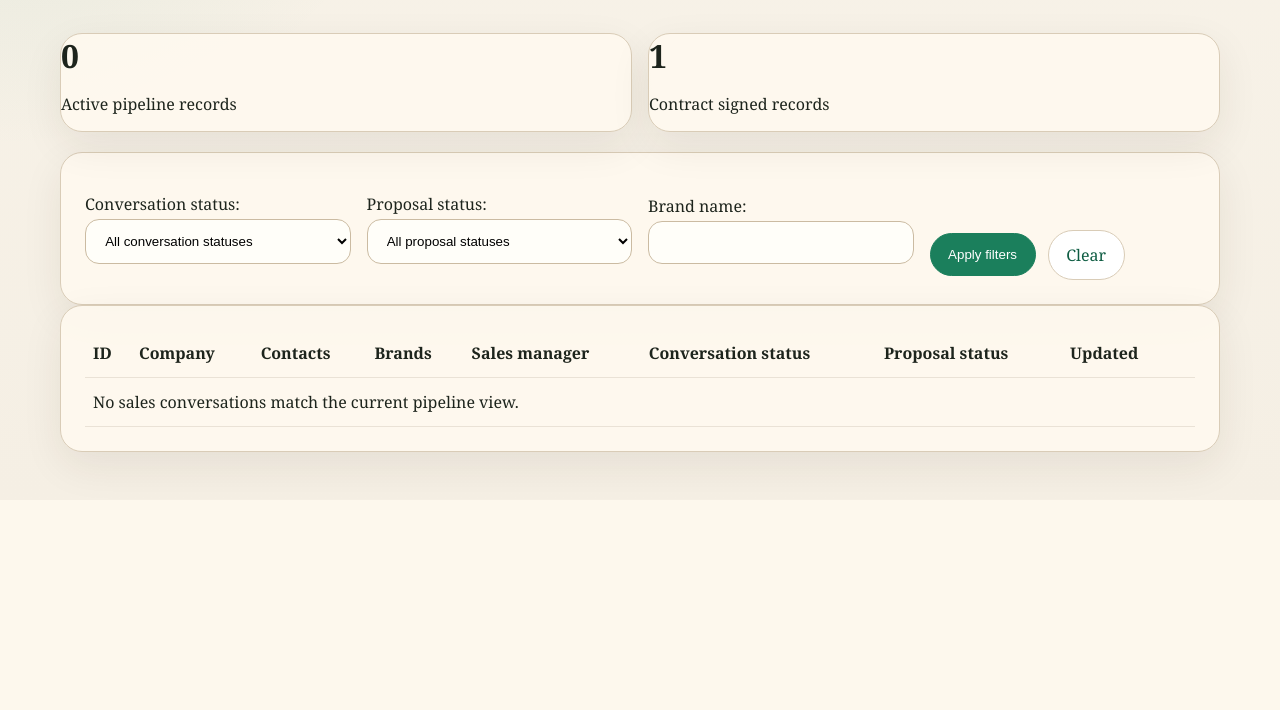
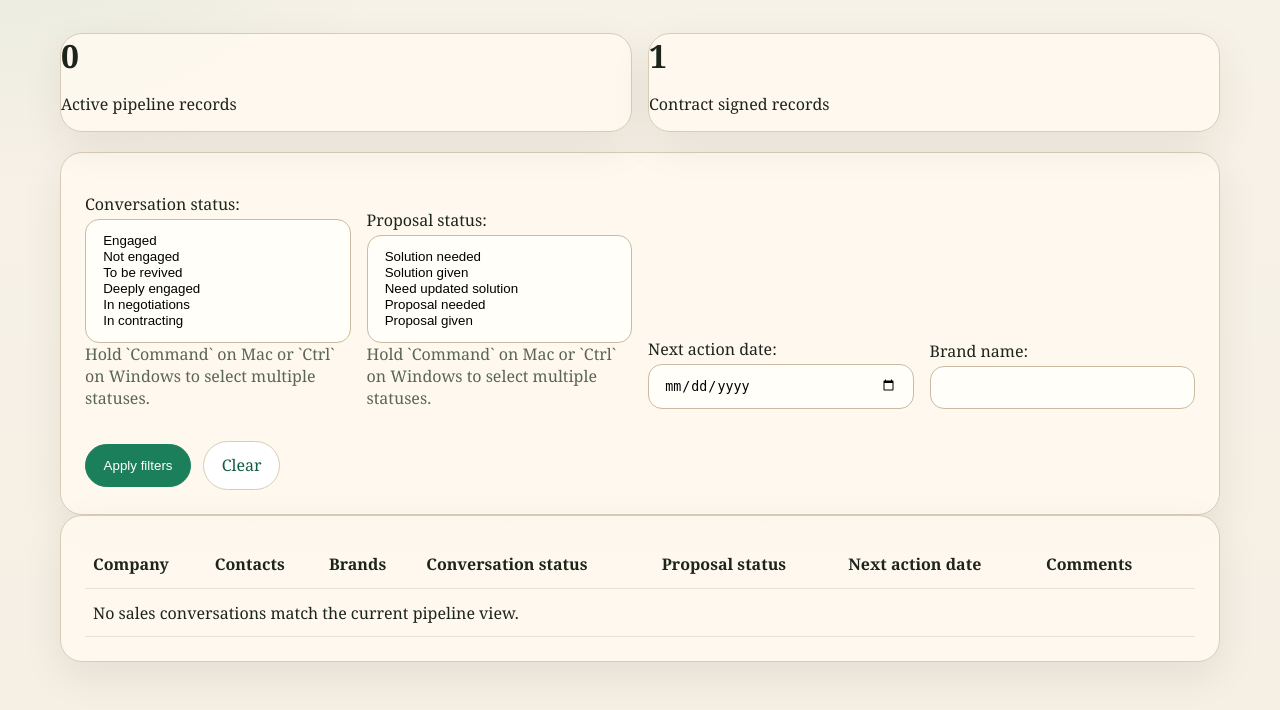
Before and after one commit to gopalakrishnanplus-creator/leadgen-tracking-system, a Django app: page /sales/ in a window 1280 px wide. Shown: the part 305-1015 px from the top of the page. Before the commit the page ends 788 px from the top, so only its background shows below. Run offline with Django 5.2, Linux system fonts and the light colour scheme; a user stored in the database is signed in; data comes from the database, SQL or seed files in the repository; tables that the repository leaves empty hold one stand-in row (values such as "Sample post"); data that the repository does not hold is empty.

Commit message:
Add sales pipeline next action filtering

```diff
--- a/leadgen/forms.py
+++ b/leadgen/forms.py
@@ -485,10 +485,12 @@ class SalesConversationForm(StyledFormMixin, forms.ModelForm):
             "assigned_sales_manager",
             "conversation_status",
             "proposal_status",
+            "next_action_date",
             "contract_signed",
             "comments",
         ]
         widgets = {
+            "next_action_date": forms.DateInput(attrs={"type": "date"}),
             "comments": forms.Textarea(attrs={"rows": 5}),
         }
 
@@ -572,15 +574,22 @@ class SalesConversationForm(StyledFormMixin, forms.ModelForm):
 
 
 class SalesConversationFilterForm(StyledFormMixin, forms.Form):
-    conversation_status = forms.ChoiceField(
+    conversation_status = forms.MultipleChoiceField(
         required=False,
-        choices=[("", "All conversation statuses"), *SalesConversation.STATUS_CHOICES],
+        choices=SalesConversation.STATUS_CHOICES,
         label="Conversation status",
+        widget=forms.SelectMultiple(attrs={"size": 6}),
     )
-    proposal_status = forms.ChoiceField(
+    proposal_status = forms.MultipleChoiceField(
         required=False,
-        choices=[("", "All proposal statuses"), *SalesConversation.PROPOSAL_STATUS_CHOICES],
+        choices=SalesConversation.PROPOSAL_STATUS_CHOICES,
         label="Proposal status",
+        widget=forms.SelectMultiple(attrs={"size": 5}),
+    )
+    next_action_date = forms.DateField(
+        required=False,
+        label="Next action date",
+        widget=forms.DateInput(attrs={"type": "date"}),
     )
     brand = forms.CharField(required=False, label="Brand name")
 
--- a/leadgen/models.py
+++ b/leadgen/models.py
@@ -518,6 +518,7 @@ class SalesConversation(models.Model):
         choices=PROPOSAL_STATUS_CHOICES,
         default=PROPOSAL_SOLUTION_NEEDED,
     )
+    next_action_date = models.DateField(blank=True, null=True)
     contract_signed = models.BooleanField(default=False)
     comments = models.TextField(blank=True)
     source_meeting = models.OneToOneField(
@@ -541,6 +542,7 @@ class SalesConversation(models.Model):
             models.Index(fields=["contract_signed", "conversation_status"]),
             models.Index(fields=["assigned_sales_manager", "contract_signed"]),
             models.Index(fields=["proposal_status", "contract_signed"]),
+            models.Index(fields=["next_action_date", "contract_signed"]),
         ]
 
     def clean(self):
--- a/leadgen/views.py
+++ b/leadgen/views.py
@@ -5,7 +5,7 @@ from zoneinfo import ZoneInfo
 from django.contrib import messages
 from django.contrib.auth import logout
 from django.contrib.auth.decorators import login_required
-from django.db.models import Prefetch
+from django.db.models import F, Prefetch
 from django.http import FileResponse, Http404, JsonResponse
 from django.shortcuts import get_object_or_404, redirect, render
 from django.urls import reverse
@@ -1200,12 +1200,18 @@ def sales_pipeline_dashboard(request):
     form = SalesConversationFilterForm(request.GET or None)
     if form.is_valid():
         if form.cleaned_data["conversation_status"]:
-            conversations = conversations.filter(conversation_status=form.cleaned_data["conversation_status"])
+            conversations = conversations.filter(conversation_status__in=form.cleaned_data["conversation_status"])
         if form.cleaned_data["proposal_status"]:
-            conversations = conversations.filter(proposal_status=form.cleaned_data["proposal_status"])
+            conversations = conversations.filter(proposal_status__in=form.cleaned_data["proposal_status"])
+        if form.cleaned_data["next_action_date"]:
+            conversations = conversations.filter(next_action_date=form.cleaned_data["next_action_date"])
         if form.cleaned_data["brand"]:
             conversations = conversations.filter(brands__name__icontains=form.cleaned_data["brand"].strip())
-    conversations = conversations.distinct().order_by("-updated_at")
+    conversations = conversations.distinct().order_by(
+        F("next_action_date").asc(nulls_last=True),
+        "company_name",
+        "-updated_at",
+    )
     context = {
         "form": form,
         "conversations": conversations,
--- a/templates/leadgen/sales_conversation_form.html
+++ b/templates/leadgen/sales_conversation_form.html
@@ -34,6 +34,7 @@
             <p>{{ form.assigned_sales_manager.errors }}{{ form.assigned_sales_manager.label_tag }} {{ form.assigned_sales_manager }}</p>
             <p>{{ form.conversation_status.errors }}{{ form.conversation_status.label_tag }} {{ form.conversation_status }}</p>
             <p>{{ form.proposal_status.errors }}{{ form.proposal_status.label_tag }} {{ form.proposal_status }}</p>
+            <p>{{ form.next_action_date.errors }}{{ form.next_action_date.label_tag }} {{ form.next_action_date }}</p>
             <p>{{ form.contract_signed.errors }}{{ form.contract_signed.label_tag }} {{ form.contract_signed }}</p>
             <p>{{ form.comments.errors }}{{ form.comments.label_tag }} {{ form.comments }}</p>
         </div>
--- a/templates/leadgen/sales_pipeline_dashboard.html
+++ b/templates/leadgen/sales_pipeline_dashboard.html
@@ -23,7 +23,10 @@
 </section>
 <section class="panel">
     <form method="get" class="filter-grid">
-        {{ form.as_p }}
+        <p>{{ form.conversation_status.errors }}{{ form.conversation_status.label_tag }} {{ form.conversation_status }}<span class="note">Hold `Command` on Mac or `Ctrl` on Windows to select multiple statuses.</span></p>
+        <p>{{ form.proposal_status.errors }}{{ form.proposal_status.label_tag }} {{ form.proposal_status }}<span class="note">Hold `Command` on Mac or `Ctrl` on Windows to select multiple statuses.</span></p>
+        <p>{{ form.next_action_date.errors }}{{ form.next_action_date.label_tag }} {{ form.next_action_date }}</p>
+        <p>{{ form.brand.errors }}{{ form.brand.label_tag }} {{ form.brand }}</p>
         <div class="filter-actions">
             <button class="button button-primary" type="submit">Apply filters</button>
             <a class="button" href="{% url 'sales_pipeline_dashboard' %}">Clear</a>
@@ -34,21 +37,19 @@
     <table>
         <thead>
             <tr>
-                <th>ID</th>
                 <th>Company</th>
                 <th>Contacts</th>
                 <th>Brands</th>
-                <th>Sales manager</th>
                 <th>Conversation status</th>
                 <th>Proposal status</th>
-                <th>Updated</th>
+                <th>Next action date</th>
+                <th>Comments</th>
                 <th></th>
             </tr>
         </thead>
         <tbody>
         {% for conversation in conversations %}
             <tr>
-                <td>{{ conversation.sales_conversation_id }}</td>
                 <td>{{ conversation.company_name }}</td>
                 <td>
                     {% for contact in conversation.contacts.all %}
@@ -62,10 +63,10 @@
                         -
                     {% endfor %}
                 </td>
-                <td>{% if conversation.assigned_sales_manager %}{{ conversation.assigned_sales_manager.name }}{% else %}Unassigned{% endif %}</td>
                 <td>{{ conversation.get_conversation_status_display }}</td>
                 <td>{{ conversation.get_proposal_status_display }}</td>
-                <td>{{ conversation.updated_at }}</td>
+                <td>{{ conversation.next_action_date|default:"-" }}</td>
+                <td>{{ conversation.comments|default:"-"|linebreaksbr }}</td>
                 <td class="actions">
                     <a href="{% url 'sales_conversation_update' conversation.id %}">Edit details</a>
                     {% if request.current_workspace == "supervisor" %}
@@ -74,7 +75,7 @@
                 </td>
             </tr>
         {% empty %}
-            <tr><td colspan="9">No sales conversations match the current pipeline view.</td></tr>
+            <tr><td colspan="8">No sales conversations match the current pipeline view.</td></tr>
         {% endfor %}
         </tbody>
     </table>
```
Also changed, not shown: leadgen/tests.py (+55 -0 lines), leadgen/migrations/0018_salesconversation_next_action_date_and_more.py (added).
